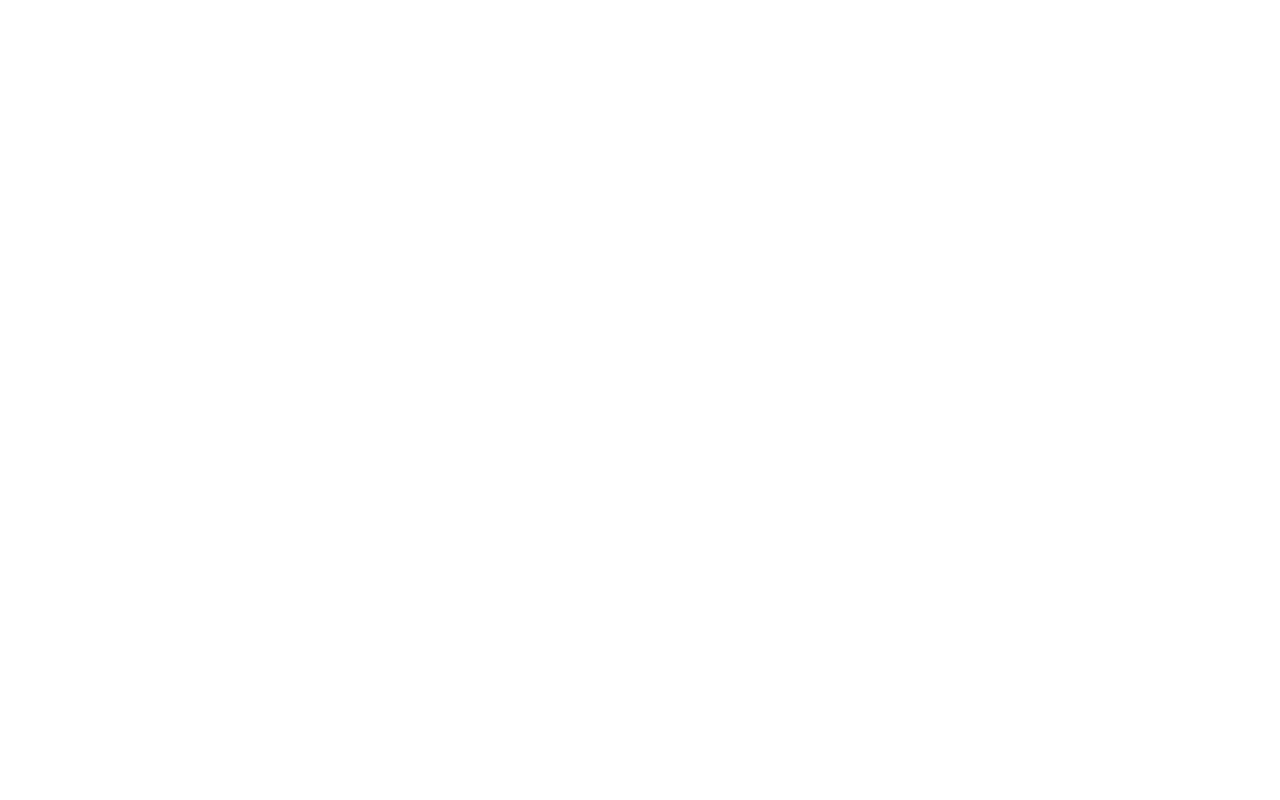
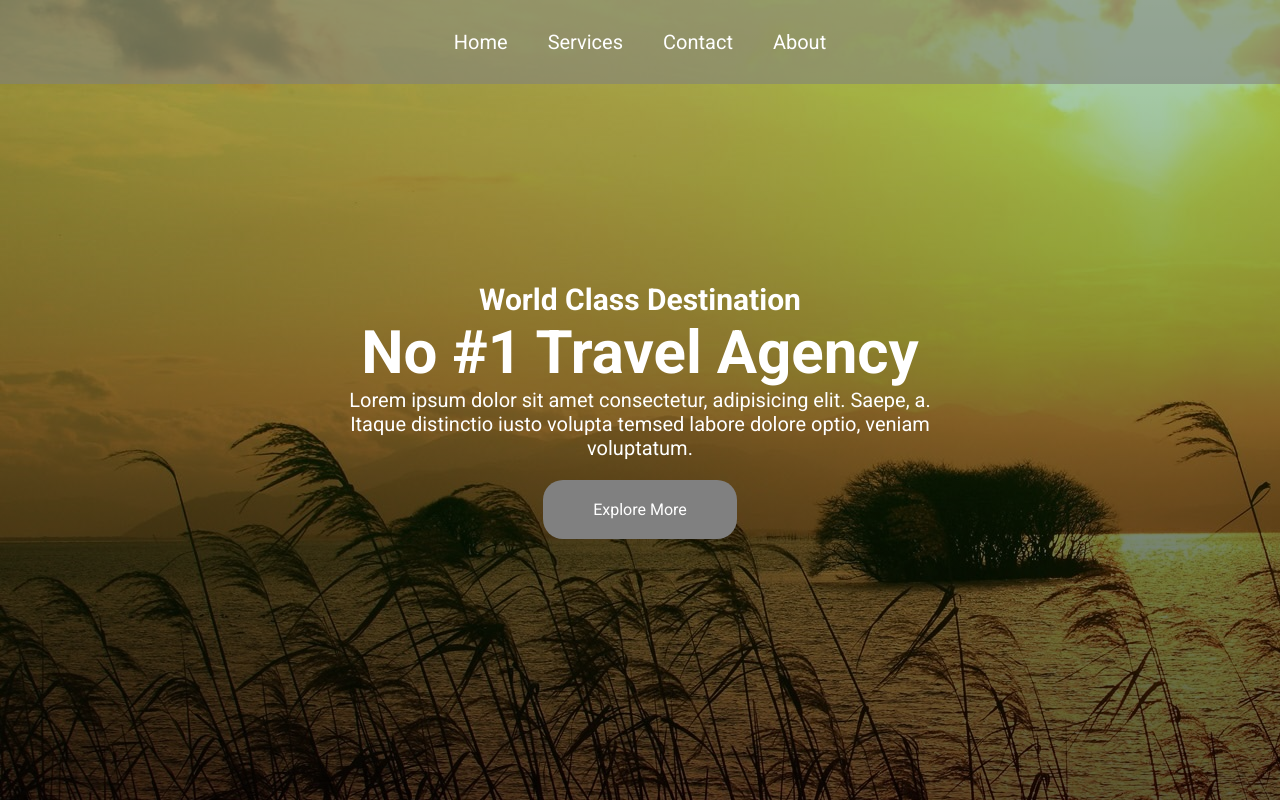
Before and after one commit to MusfiqDehan/company-2041, a plain HTML site: page index.html in a window 1280 px wide. Drawn offline with Linux system fonts and the light colour scheme.

Commit message:
Update header section and navbar

```diff
--- a/index.html
+++ b/index.html
@@ -5,11 +5,43 @@
     <meta charset="UTF-8">
     <meta http-equiv="X-UA-Compatible" content="IE=edge">
     <meta name="viewport" content="width=device-width, initial-scale=1.0">
+
+    <link rel="stylesheet" href="style.css">
+    <link rel="shortcut icon" href="favicon.ico" type="image/x-icon">
+
     <title>Home | Company 2041</title>
 </head>
 
 <body>
+    <header id="header">
+        <nav>
+            <ul>
+                <li><a href="#">Home</a></li>
+                <li><a href="#">Services</a></li>
+                <li><a href="#">Contact</a></li>
+                <li><a href="#">About</a></li>
+            </ul>
+        </nav>
 
+        <div class="header-text">
+            <h4>World Class Destination</h4>
+            <h1>No #1 Travel Agency</h1>
+            <p>
+                Lorem ipsum dolor sit amet consectetur, adipisicing elit. Saepe,
+                a. Itaque distinctio iusto volupta
+                temsed labore dolore optio, veniam voluptatum.
+            </p>
+            <a class="btn" href="#">Explore More</a>
+        </div>
+    </header>
+
+    <main>
+
+    </main>
+
+    <footer>
+
+    </footer>
 </body>
 
 </html>
--- /dev/null
+++ b/style.css
@@ -0,0 +1,68 @@
+@import url('https://fonts.googleapis.com/css2?family=Roboto:wght@400;700&display=swap');
+
+* {
+    scroll-behavior: smooth;
+    margin: 0;
+    padding: 0;
+    font-family: 'Roboto', sans-serif;
+}
+
+.btn {
+    padding: 20px 50px;
+    background-color: gray;
+    border-radius: 20px;
+}
+
+.btn:hover {
+    border: 2px solid #fff;
+}
+
+#header {
+    background: linear-gradient(rgba(0, 128, 0, 0.322), rgba(0, 0, 0, 0.63)), url("./images/lake.jpg");
+    height: 100vh;
+    color: #fff;
+    display: flex;
+    align-items: center;
+    justify-content: center;
+    text-align: center;
+}
+
+nav {
+    top: 0;
+    position: fixed;
+    background-color: rgba(128, 128, 128, 0.562);
+    width: 100%;
+}
+
+ul {
+    display: flex;
+    justify-content: center;
+}
+
+li {
+    list-style: none;
+    padding: 30px 20px;
+    font-size: 20px;
+}
+
+a {
+    text-decoration: none;
+    color: #fff;
+}
+
+#header .header-text {
+    width: 50%;
+}
+
+#header h4 {
+    font-size: 30px;
+}
+
+#header h1 {
+    font-size: 60px;
+}
+
+#header p {
+    font-size: 20px;
+    margin-bottom: 40px;
+}
```
Also changed, not shown: images/lake.jpg (added).
